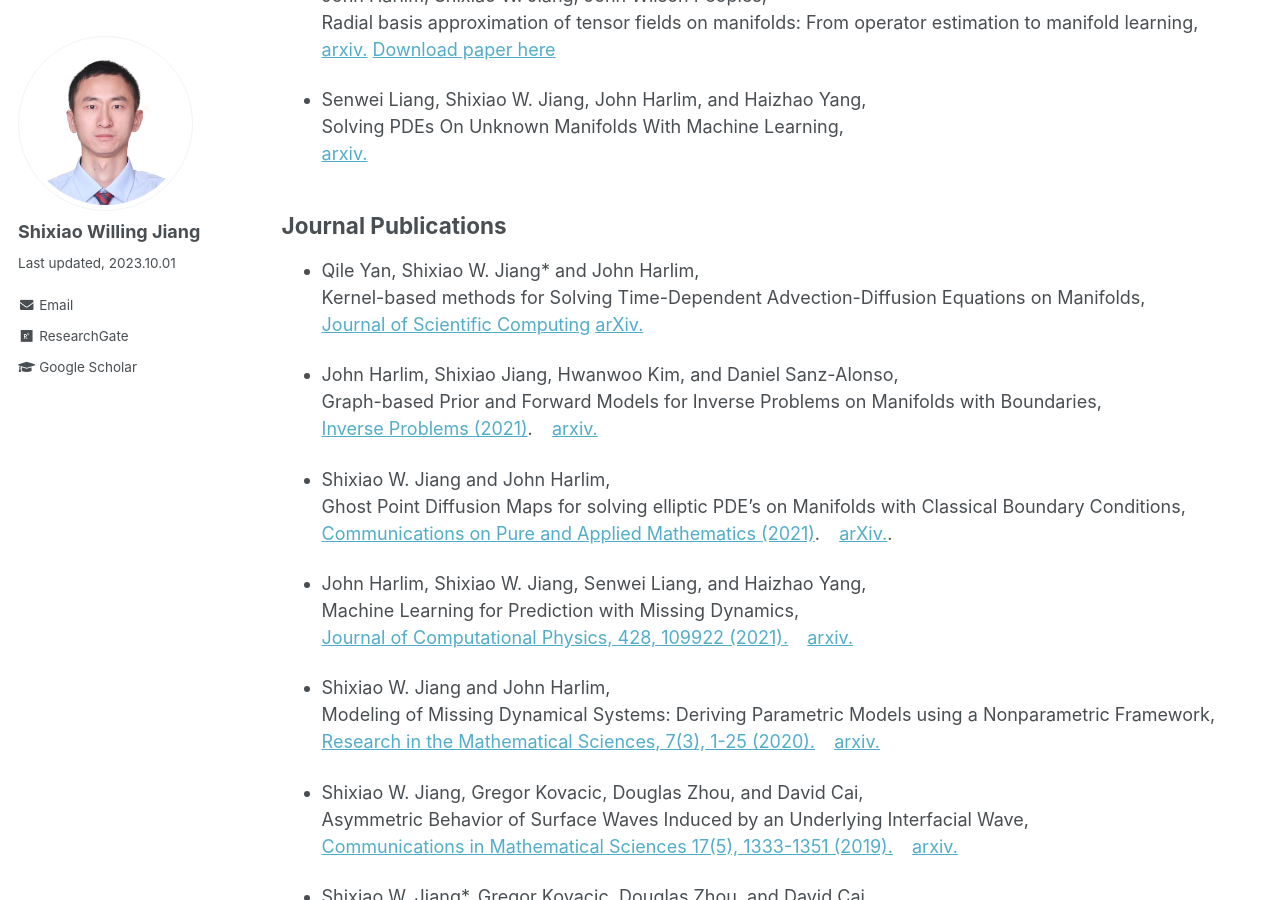
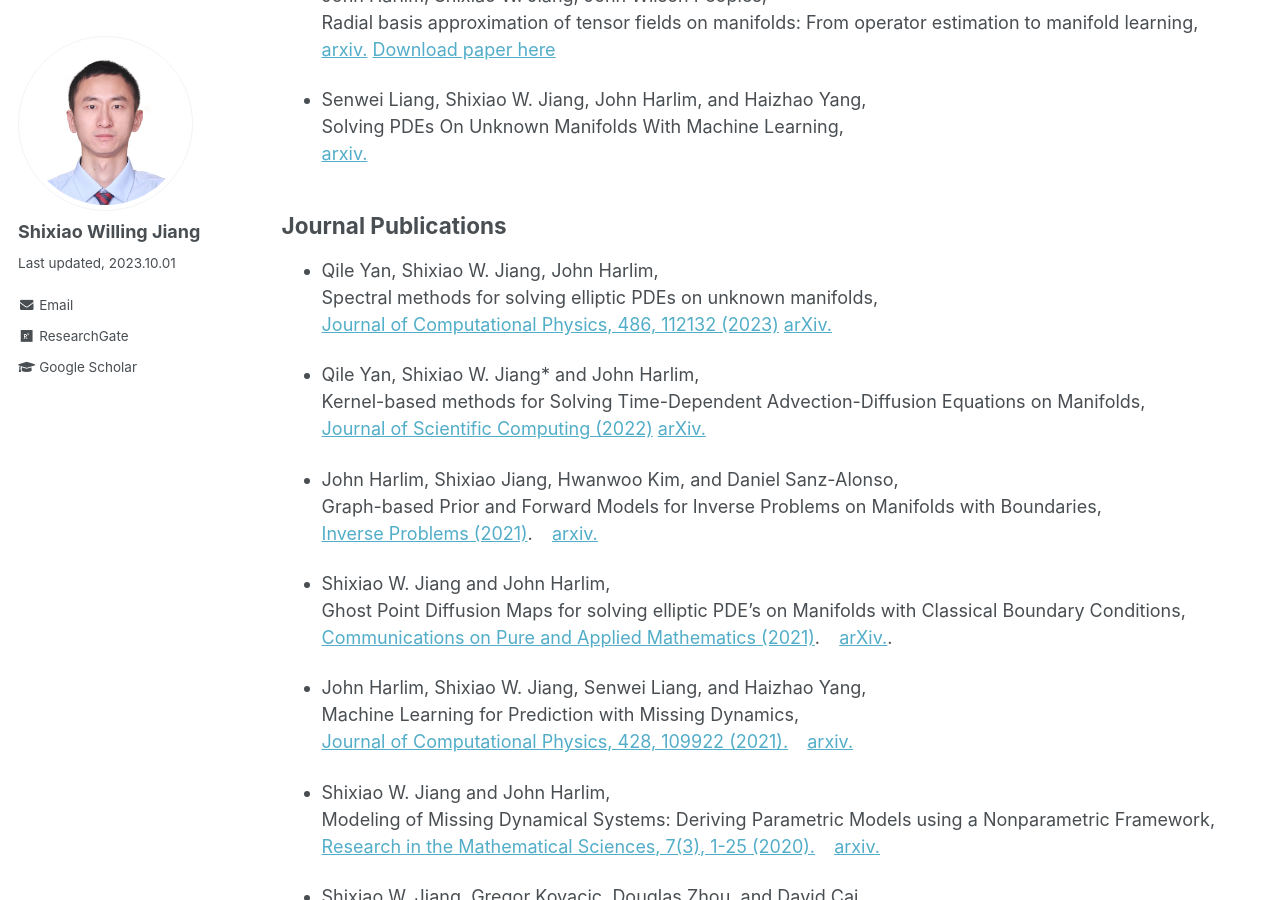
Before and after one commit to willingjiang/willingjiang.github.io, a Jekyll site: the page built from _pages/publication.md, in a window 1280 px wide and 900 px high, scrolled down 359 px. Built offline with Jekyll 4.4.1, drawn with Linux system fonts in a browser that asks for light colours.

Commit message:
Update publication.md

```diff
--- a/_pages/publication.md
+++ b/_pages/publication.md
@@ -24,9 +24,14 @@ Solving PDEs On Unknown Manifolds With Machine Learning, <br>
 
 ## Journal Publications
 
+* Qile Yan, Shixiao W. Jiang, John Harlim, <br>
+Spectral methods for solving elliptic PDEs on unknown manifolds, <br>
+[Journal of Computational Physics, 486, 112132 (2023)](https://www.sciencedirect.com/science/article/abs/pii/S0021999123002279)
+[arXiv.](https://arxiv.org/abs/2210.10527)
+
 * Qile Yan, Shixiao W. Jiang* and John Harlim, <br>
 Kernel-based methods for Solving Time-Dependent Advection-Diffusion Equations on Manifolds, <br>
-[Journal of Scientific Computing](https://link.springer.com/article/10.1007/s10915-022-02045-w)
+[Journal of Scientific Computing (2022)](https://link.springer.com/article/10.1007/s10915-022-02045-w)
 [arXiv.](https://arxiv.org/abs/2105.13835)
 
 * John Harlim, Shixiao Jiang, Hwanwoo Kim, and Daniel Sanz-Alonso, <br>
```
